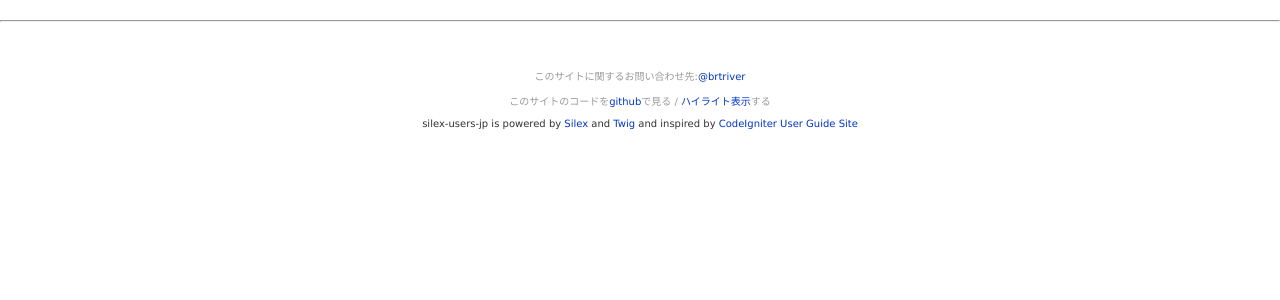
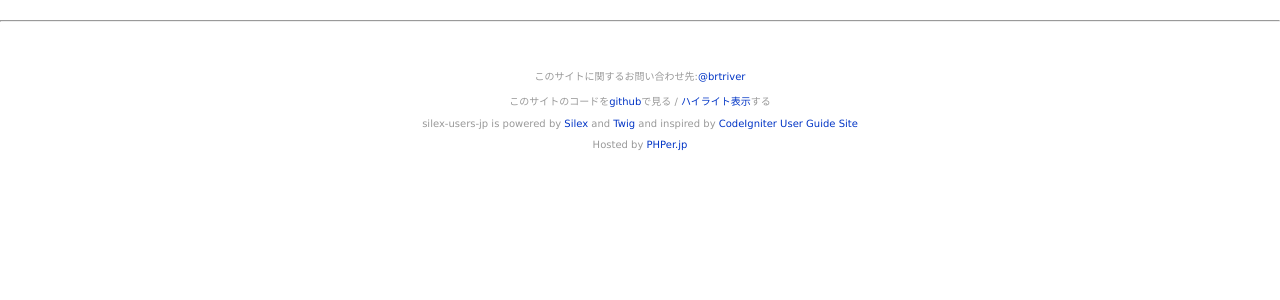
Before and after one commit to brtriver/silx-users-jp, a PHP site: the page made by views/base.twig in a window 1280 px wide. Shown: the top 300 px of the page. Run offline with PHP 8.4, Linux system fonts and the light colour scheme; the template is opened without the code that fills it, so the values that code supplies are empty; some libraries are stand-ins or nearby versions.

Commit message:
added: added a hosted by credit

```diff
--- a/views/base.twig
+++ b/views/base.twig
@@ -15,7 +15,10 @@
       <p>
         このサイトのコードを<a href="https://github.com/brtriver/silx-users-jp">github</a>で見る / <a href="{{app['url_generator'].generate('view_source')}}">ハイライト表示</a>する
       </p>
+      <p>
       silex-users-jp is powered by <a href="http://silex-project.org/">Silex</a> and <a href="http://www.twig-project.org/">Twig</a> and inspired by <a href="http://codeigniter.com/user_guide/">CodeIgniter User Guide Site</a>
+      </p>
+      <p>Hosted by <a href="http://phper.jp">PHPer.jp</a></p>
     {% endblock %}
   </div>
 </body>
```
